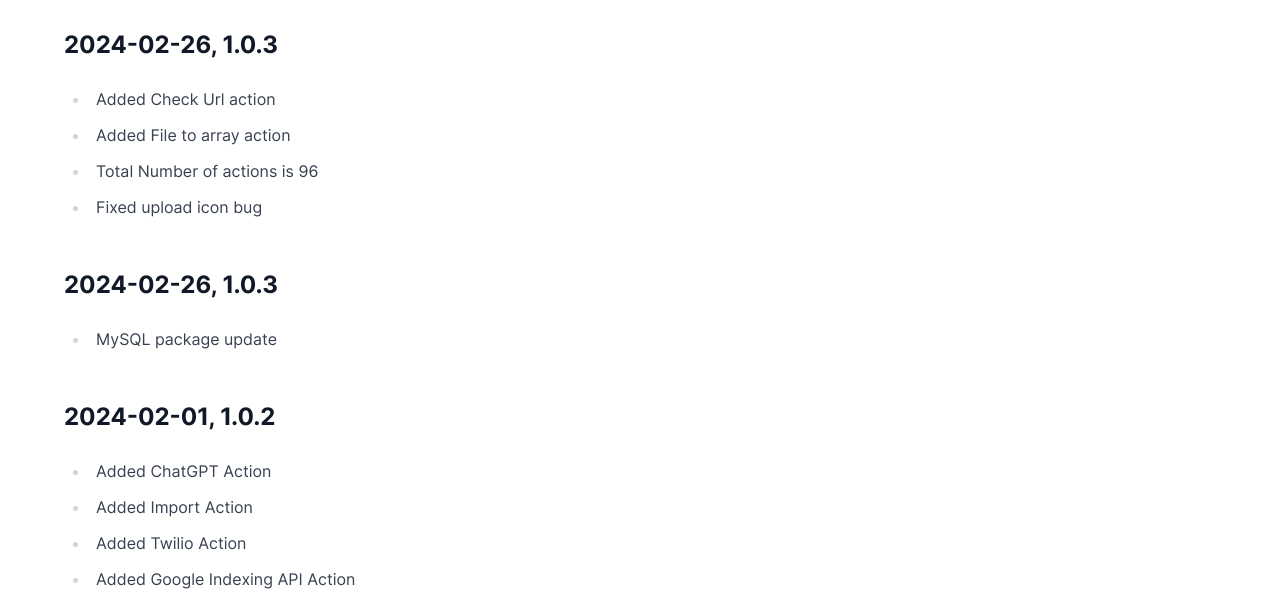
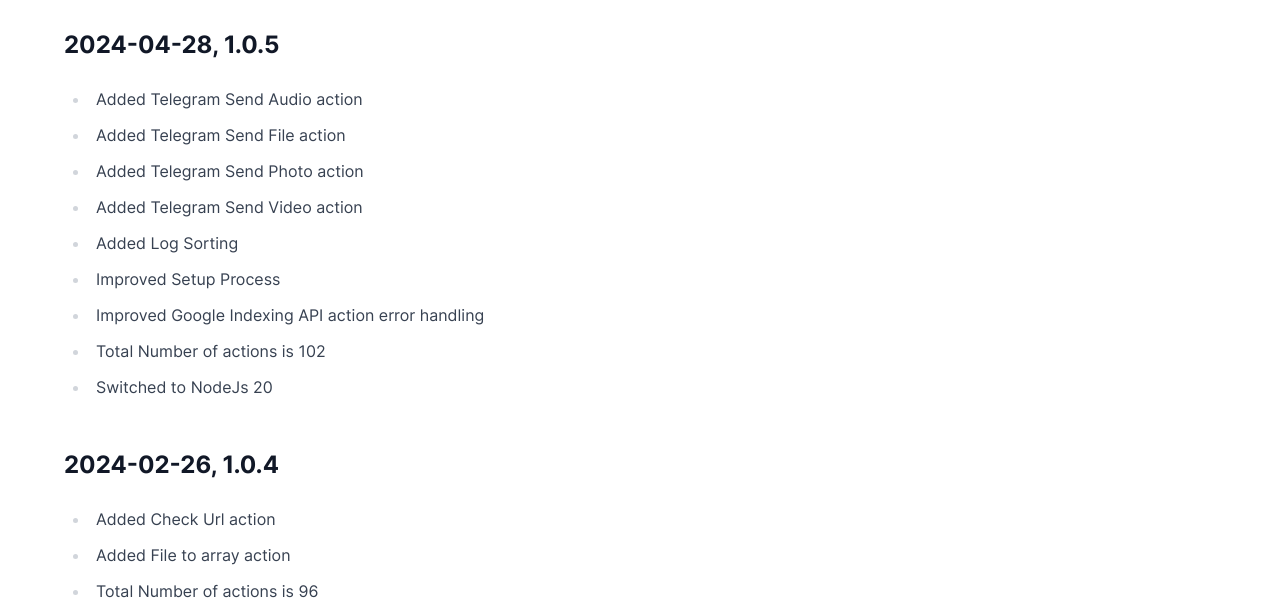
Before and after one commit to etlguru/site, an Astro site: page /history in a window 1280 px wide. Shown: the part 153-761 px from the top of the page. Built offline with nearby package versions, Linux system fonts and the light colour scheme; Astro itself is replaced by a stand-in of ours.

Commit message:
Published version 1.0.5

```diff
--- a/src/components/Download.astro
+++ b/src/components/Download.astro
@@ -23,12 +23,14 @@
     Windows 64 Bit Desktop
   </a>
   <a
-  class="m-1 bg-transparent hover:bg-blue-500 text-blue-700 font-semibold hover:text-white py-2 px-4 border border-yellow-500 hover:border-transparent rounded"
-  href="https://files.some-code.com/SomeCodePortable_1.0.4_English.paf.exe"
->
-  Windows 64 Bit Portable
-</a>
+    class="m-1 bg-transparent hover:bg-blue-500 text-blue-700 font-semibold hover:text-white py-2 px-4 border border-yellow-500 hover:border-transparent rounded"
+    href="https://files.some-code.com/SomeCodePortable_1.0.5_English.paf.exe"
+  >
+    Windows 64 Bit Portable
+  </a>
 
-
-  <h3 class="mb-4 mt-5 text-xl">Some code works on both Windows and Linux. Please contact us if you want to run Some code on a different OS. We will create a special build for you.</h3>
+  <h3 class="mb-4 mt-5 text-xl">
+    Some code works on both Windows and Linux. Please contact us if you want to run Some code on a different OS. We will create a special build for
+    you.
+  </h3>
 </div>
--- a/src/pages/history/index.md
+++ b/src/pages/history/index.md
@@ -6,10 +6,22 @@
 draft: false
 tags: ["Some code", "History"]
 order: 1
-date: 2024-02-26
+date: 2024-05-10
 ---
 
-## 2024-02-26, 1.0.3
+## 2024-04-28, 1.0.5
+
+- Added Telegram Send Audio action
+- Added Telegram Send File action
+- Added Telegram Send Photo action
+- Added Telegram Send Video action
+- Added Log Sorting
+- Improved Setup Process
+- Improved Google Indexing API action error handling
+- Total Number of actions is 102
+- Switched to NodeJs 20
+
+## 2024-02-26, 1.0.4
 
 - Added Check Url action
 - Added File to array action
```
